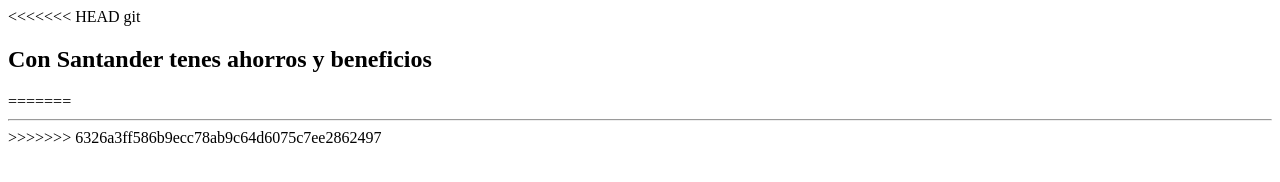
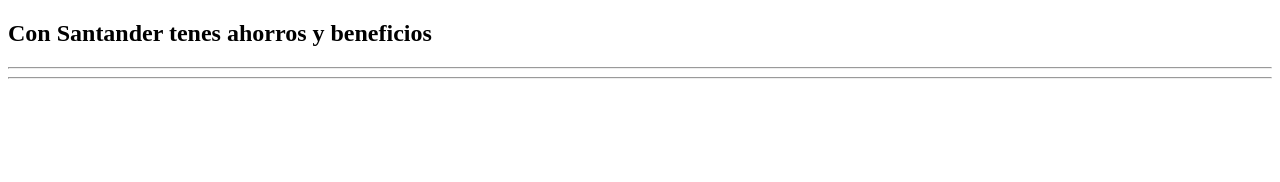
Before and after one commit to fernandomatiasdv/peit-santander1, a plain HTML site: page index.html in a window 1280 px wide. Drawn offline with Linux system fonts and the light colour scheme.

Commit message:
otra linea Bruno

```diff
--- a/index.html
+++ b/index.html
@@ -6,12 +6,10 @@
     <title>Santander Tecnología</title>
     <link rel="stylesheet" href="css/style.css">
 </head>
-<<<<<<< HEAD
-<body>git
+<body>
     <h2 class="Titulo">Con Santander tenes ahorros y beneficios</h2>
-=======
 <body>
         <hr>
->>>>>>> 6326a3ff586b9ecc78ab9c64d6075c7ee2862497
+        <hr>
 </body>
 </html>
```
